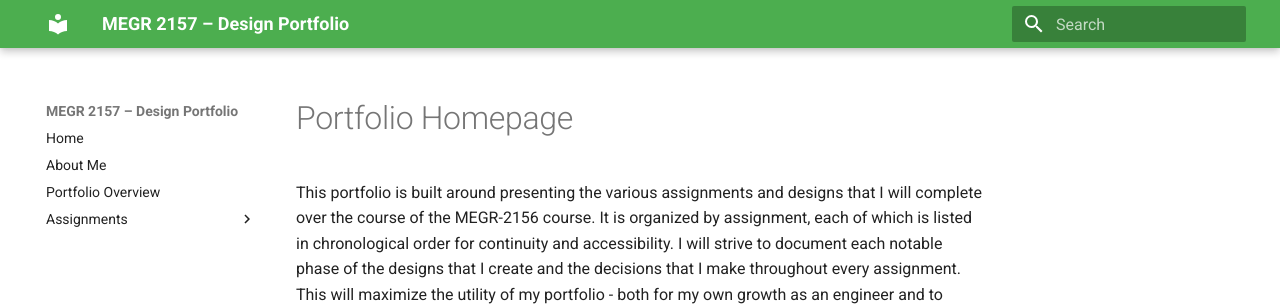
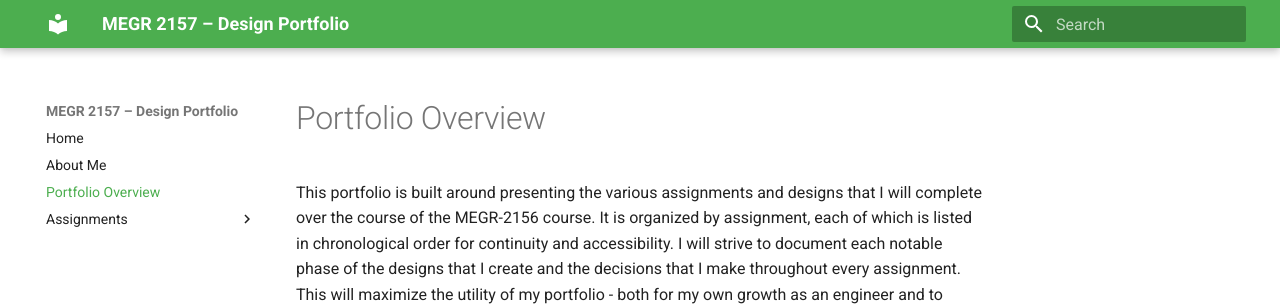
Before and after one commit to Mlikhtenbaum/-megr-2157-design-portfolio, an MkDocs documentation site: the page built from docs/portfolio-overview.md, in a window 1280 px wide. Shown: the top 306 px of the page. Built offline with MkDocs 1.6.1 and Material for MkDocs 9.7.7, drawn with Linux system fonts in a browser that asks for light colours.

Commit message:
Rename 'Portfolio Homepage' to 'Portfolio Overview'
Updated the title of the portfolio document for clarity.

```diff
--- a/docs/portfolio-homepage.md
+++ b/docs/portfolio-overview.md
@@ -1,3 +1,3 @@
-# Portfolio Homepage
+# Portfolio Overview
 
 This portfolio is built around presenting the various assignments and designs that I will complete over the course of the MEGR-2156 course. It is organized by assignment, each of which is listed in chronological order for continuity and accessibility. I will strive to document each notable phase of the designs that I create and the decisions that I make throughout every assignment. This will maximize the utility of my portfolio - both for my own growth as an engineer and to exemplify to others the usefulness of such documentation.
```
